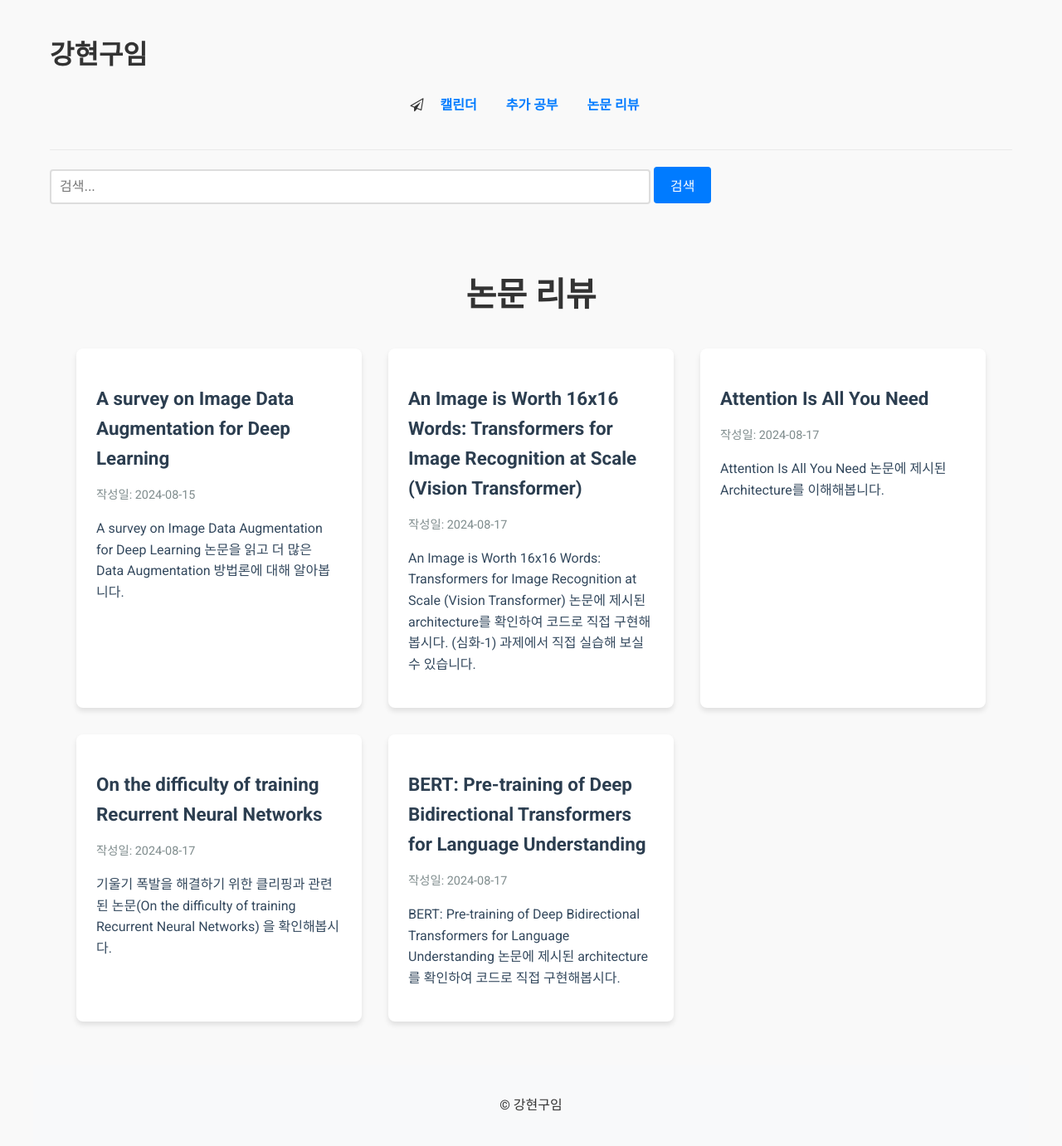
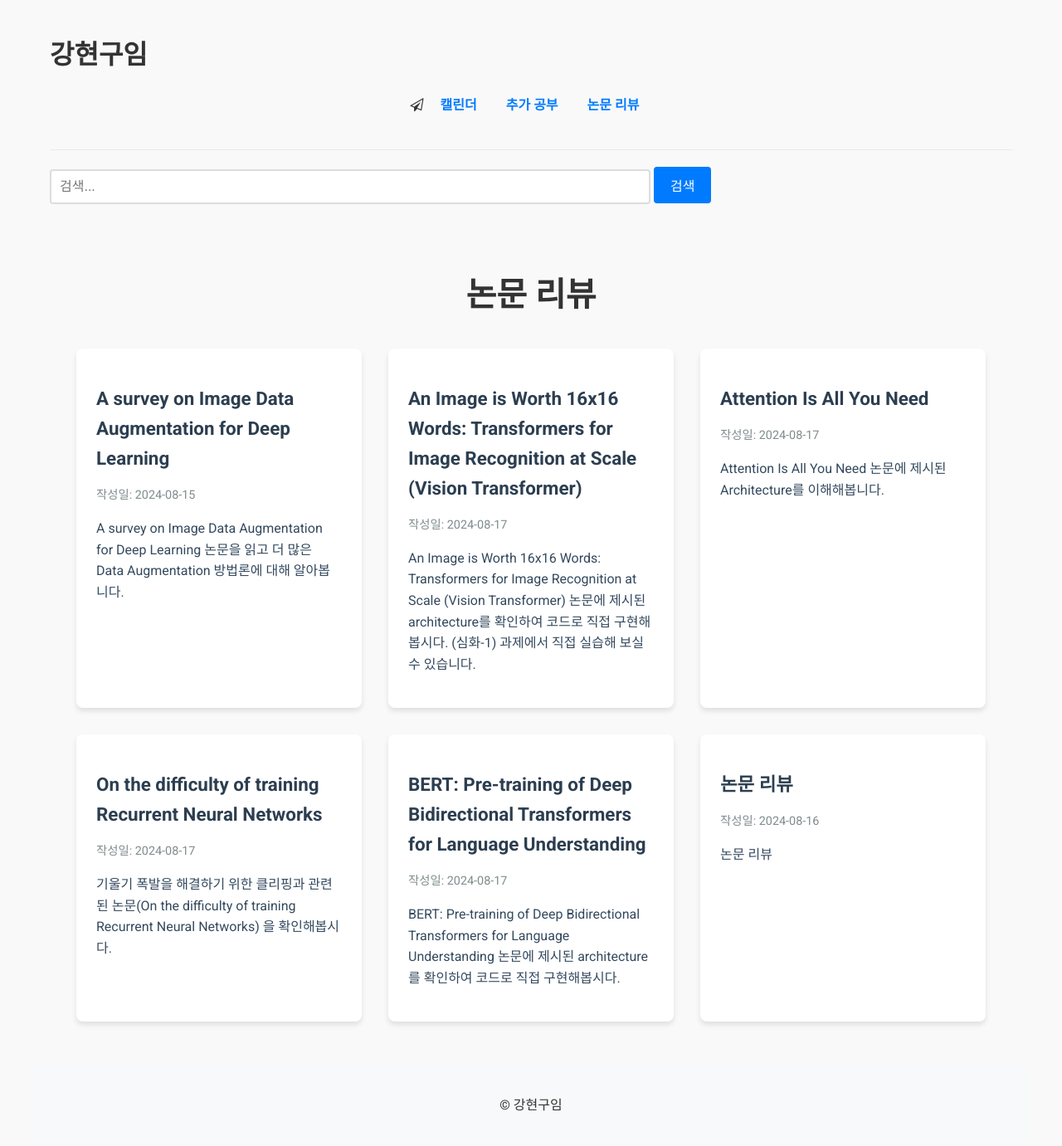
Before and after one commit to ardkyer/ardkyer.github.io, a Jekyll site: the page built from paper-reviews.md, in a window 1280 px wide. Shown: the whole page at 83% size. Built offline with Jekyll 4.4.1, drawn with Linux system fonts in a browser that asks for light colours; nearby versions of some CDN libraries; comment, search, counter and statistics services are not loaded.

Commit message:
Add blog post

```diff
--- a/_config.yml
+++ b/_config.yml
@@ -25,7 +25,7 @@ description: >- # this means to ignore newlines until "baseurl:"
   line in _config.yml. It will appear in your document head meta (for
   Google search results) and in your feed.xml site description.
 baseurl: "" # the subpath of your site, e.g. /blog
-url: "" # the base hostname & protocol for your site, e.g. http://example.com
+url: "https://ardkyer.github.io" # the base hostname & protocol for your site, e.g. http://example.com
 twitter_username: jekyllrb
 github_username:  jekyll
 
--- /dev/null
+++ b/_paper_reviews/index.md
@@ -0,0 +1,28 @@
+---
+layout: default
+title: 논문 리뷰
+---
+
+<div class="paper-reviews-container">
+  <h1 class="page-title">논문 리뷰</h1>
+
+  <div class="reviews-grid">
+    {% for review in site.paper_reviews %}
+      <div class="review-card" data-url="{{ review.url | relative_url }}">
+        <h2 class="review-title"><a href="{{ review.url | relative_url }}">{{ review.title }}</a></h2>
+        <p class="review-date">작성일: {{ review.date | date: "%Y-%m-%d" }}</p>
+        <p class="review-excerpt">{{ review.excerpt | strip_html | truncatewords: 30 }}</p>
+      </div>
+    {% endfor %}
+  </div>
+</div>
+
+<script>
+document.querySelectorAll('.review-card').forEach(function(card) {
+  card.addEventListener('click', function(e) {
+    if (!e.target.closest('a')) {
+      window.location.href = this.getAttribute('data-url');
+    }
+  });
+});
+</script>
```
